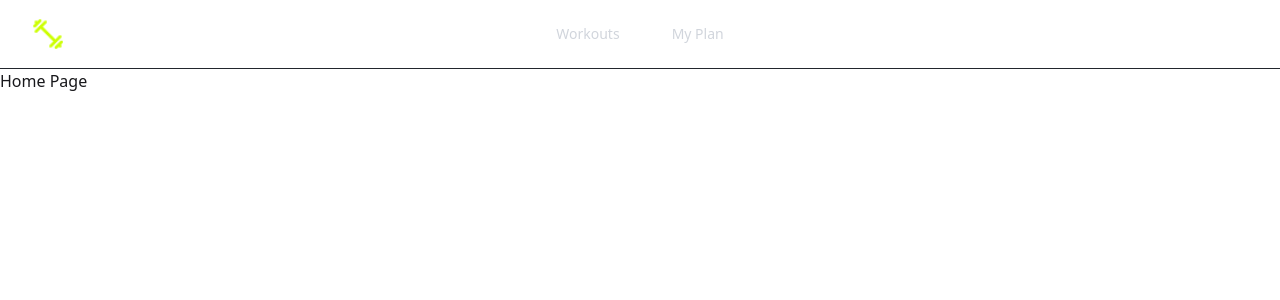
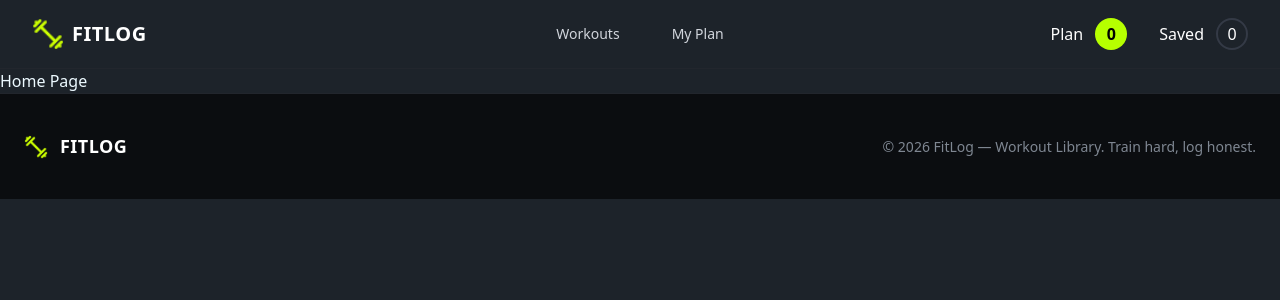
Before and after one commit to JewelRana00/assignment-6, a Next.js app: page / in a window 1280 px wide. Shown: the top 300 px of the page. Built offline with nearby package versions, Linux system fonts and the light colour scheme.

Commit message:
Dynamic page and layout added.

```diff
--- a/src/app/layout.tsx
+++ b/src/app/layout.tsx
@@ -1,7 +1,11 @@
 import type { Metadata } from "next";
 import { Geist, Geist_Mono } from "next/font/google";
 import "./globals.css";
+import { ToastContainer } from "react-toastify";
+
+import LibraryProvider from "@/Context/libraryContext";
 import Navbar from "@/components/shared/navbar/Navbar";
+import Fotter from "@/components/shared/Footer";
 
 const geistSans = Geist({
   variable: "--font-geist-sans",
@@ -22,11 +26,16 @@ export default function RootLayout({ children }: LayoutProps<"/">) {
   return (
     <html
       lang="en"
+      data-theme="dark"
       className={`${geistSans.variable} ${geistMono.variable} h-full antialiased`}
     >
       <body className="min-h-full flex flex-col">
-        <Navbar></Navbar>
-        {children}
+        <LibraryProvider>
+          <Navbar />
+          {children}
+          <Fotter />
+          <ToastContainer />
+        </LibraryProvider>
       </body>
     </html>
   );
--- a/src/components/workouts/page.tsx
+++ b/src/components/workouts/page.tsx
@@ -1,3 +1,6 @@
+import Banner from "../homepage/Banner";
+import Library from "../homepage/Library";
+
 const WorkoutsPage = () => {
   return (
     <div>
```
